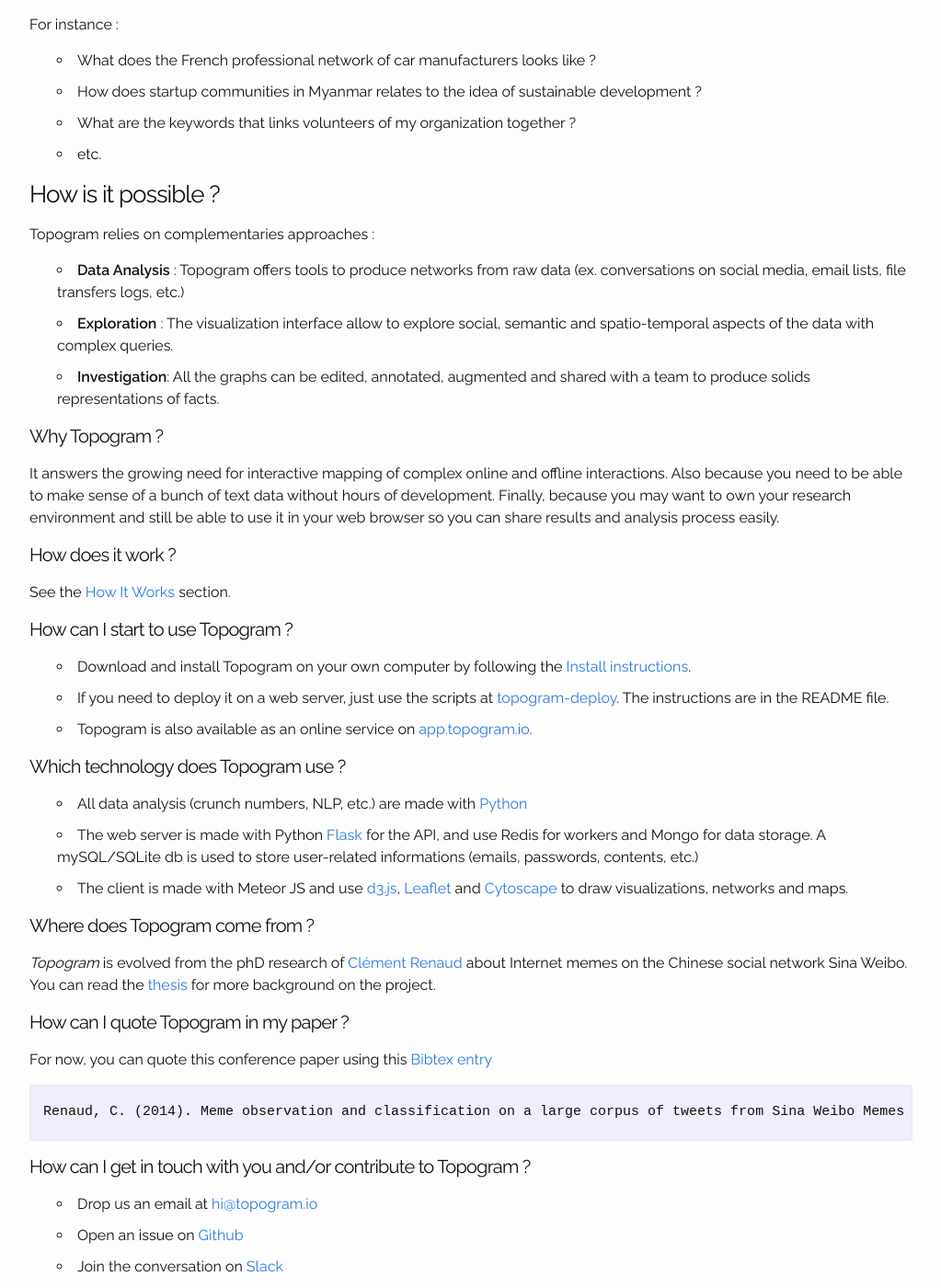
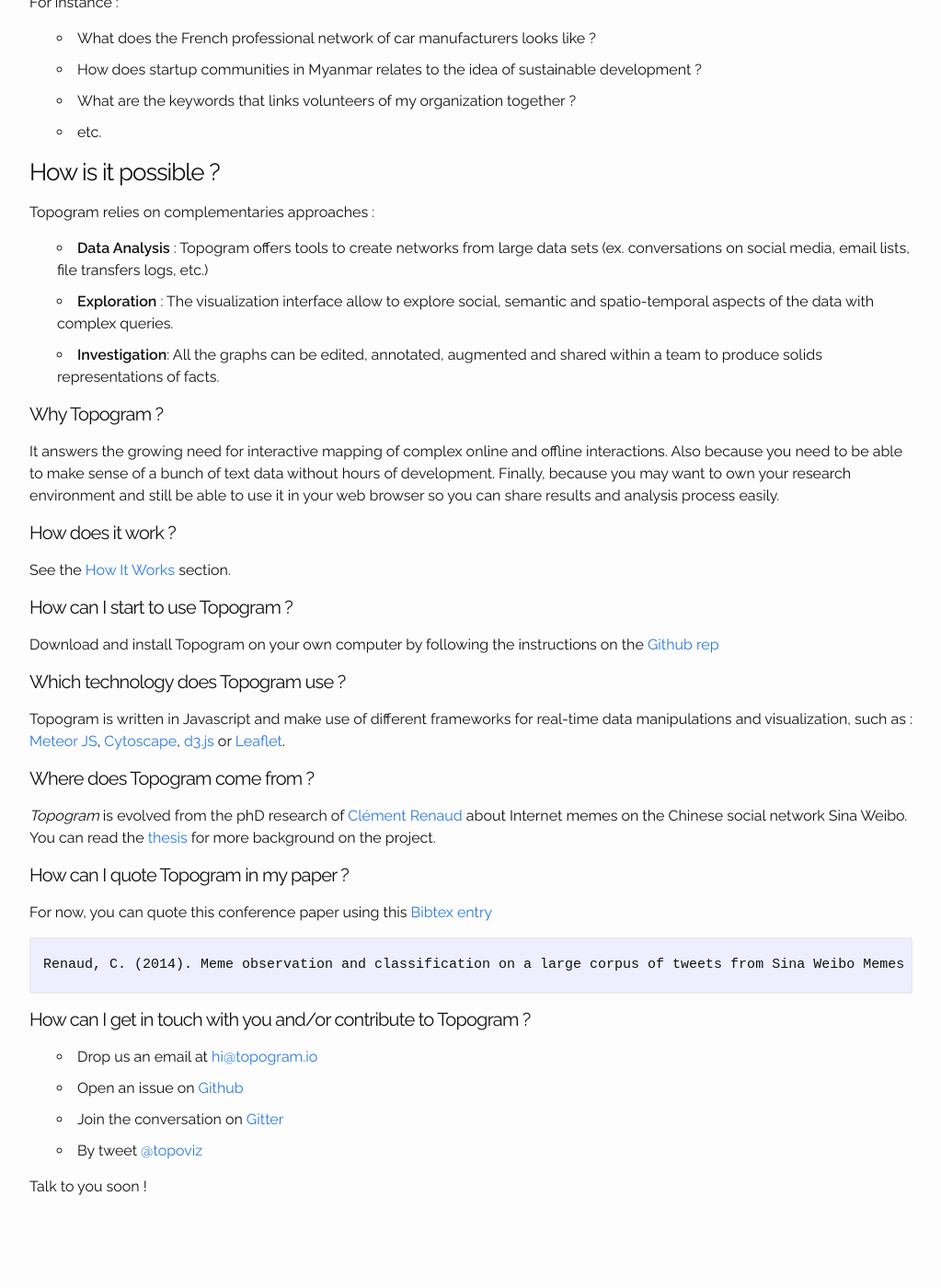
Before and after one commit to topogram/topogram.github.io, a Jekyll site: the page built from faq.md, in a window 1280 px wide and 1400 px high, scrolled down 405 px. Shown: the whole window at 92% size, without its empty margins (128-1151 px from the left). Built offline with Jekyll 4.4.1, drawn with Linux system fonts in a browser that asks for light colours; after the commit the page ends 1767 px from its top, so only the background shows below that; some of the changed text lies outside the part shown.

Commit message:
delete features fix #2 and fix #6

```diff
--- a/_includes/header.html
+++ b/_includes/header.html
@@ -17,12 +17,15 @@
 
 
         <a class="page-link" href="{{ "/HowItWorks" | prepend: site.baseurl }}">How It Works</a>
-        <a class="page-link" href="{{ "/install" | prepend: site.baseurl }}">Install</a>
+        <a class="page-link" href="{{ "/contribute" | prepend: site.baseurl }}">Contribute</a>
         <!-- <a class="page-link" href="{{ "/docs" | prepend: site.baseurl }}">Quick Start</a> -->
         <a class="page-link" href="{{ "/faq" | prepend: site.baseurl }}">FAQ</a>
         <a class="page-link" href="{{ "/about" | prepend: site.baseurl }}"> About</a>
 
-        <a href="https://github.com/topogram/topogram">
+        <a class="page-link" href="https://twitter.com/topoviz">
+          <span class="icon icon--twitter">{% include icon-twitter.svg %}</span></span>
+        </a>
+        <a class="page-link" href="https://github.com/topogram/topogram">
           <span class="icon icon--github">{% include icon-github.svg %}</span></span>
         </a>
 
--- a/_layouts/default.html
+++ b/_layouts/default.html
@@ -12,7 +12,5 @@
         {{ content }}
       </div>
     </div>
-
-    {% include footer.html %}
   </body>
 </html>
--- a/faq.md
+++ b/faq.md
@@ -5,7 +5,7 @@ title: FAQ
 *You will find here answers to commonly ask questions about Topogram*
 
 ### What is Topogram ?
-*Topogram* is a web-based and open-source toolkit to explore the way people and/or machines interact. Topogram provides ways to represent and explore their relationships as networks of activities.
+*Topogram* is a web-based and open-source toolkit to represent and explore networks and relationships.
 
 ### What is it used for ?
 
@@ -22,10 +22,9 @@ For instance :
 
 Topogram relies on complementaries approaches :
 
-* **Data Analysis** : Topogram offers tools to produce networks from raw data (ex. conversations on social media, email lists, file transfers logs, etc.)
+* **Data Analysis** : Topogram offers tools to create networks from large data sets (ex. conversations on social media, email lists, file transfers logs, etc.)
 * **Exploration** : The visualization interface allow to explore social, semantic and spatio-temporal aspects of the data with complex queries.
-* **Investigation**: All the graphs can be edited, annotated, augmented and shared with a team to produce solids representations of facts.
-
+* **Investigation**: All the graphs can be edited, annotated, augmented and shared within a team to produce solids representations of facts.
 
 #### Why Topogram ?
 
@@ -35,18 +34,13 @@ It answers the growing need for interactive mapping of complex online and offlin
 See the [How It Works](/HowItWorks) section.
 
 #### How can I start to use Topogram ?
-* Download and install Topogram on your own computer by following the [Install instructions](/install).
-* If you need to deploy it on a web server, just use the scripts at [topogram-deploy](https://github.com/topogram/topogram-deploy). The instructions are in the README file.
-* Topogram is also available as an online service on [app.topogram.io](https://app.topogram.io).
+Download and install Topogram on your own computer by following the instructions on the [Github rep](http://github.com/topogram/topogram)
 
 #### Which technology does Topogram use ?
-* All data analysis (crunch numbers, NLP, etc.) are made with [Python](http://python.org)
-* The web server is made with Python [Flask](http://flask.readthedocs.org) for the API, and use Redis for workers and Mongo for data storage. A mySQL/SQLite db is used to store user-related  informations (emails, passwords, contents, etc.)
-* The client is made with Meteor JS and use [d3.js](http://d3js.org), [Leaflet](http://leaflet.org) and [Cytoscape](http://js.cytoscape.org) to draw visualizations, networks and maps.
-
+Topogram is written in Javascript and make use of different frameworks for real-time data manipulations and visualization, such as : [Meteor JS](http://meteor.com), [Cytoscape](http://js.cytoscape.org), [d3.js](http://d3js.org) or [Leaflet](http://leaflet.org).
 
 #### Where does Topogram come from ?
-*Topogram* is evolved from the phD research of [Clément Renaud](http://clementrenaud.com) about Internet memes on the Chinese social network Sina Weibo. You can read the [thesis](clementrenaud.com/uploads/phD/thesis.pdf) for more background on the project.
+*Topogram* is evolved from the phD research of [Clément Renaud](http://clementrenaud.com) about Internet memes on the Chinese social network Sina Weibo. You can read the [thesis](http://clementrenaud.com/uploads/phD/thesis.pdf) for more background on the project.
 
 #### How can I quote Topogram in my paper ?
 For now, you can quote this conference paper using this [Bibtex entry](/uploads/topogram.bib)
@@ -57,7 +51,7 @@ For now, you can quote this conference paper using this [Bibtex entry](/uploads/
 
 * Drop us an email at [hi@topogram.io](mailto:hi@topogram.io)
 * Open an issue on [Github](http://topogram/topogram)
-* Join the conversation on [Slack](http://topogram.slack.com)
+* Join the conversation on [Gitter](http://gitter.com/topogram/topogram)
 * By tweet [@topoviz](http://topogram/topoviz)
 
 Talk to you soon !
--- a/index.html
+++ b/index.html
@@ -22,7 +22,6 @@ layout: default
   </figure>
 </section>
 
-{{> footer}}
 
 <script src=" {{ "/js/jquery.js" | prepend: site.baseurl }} " charset="utf-8"></script>
 <script src=" {{ "/js/jquery.prettyPhoto.js" | prepend: site.baseurl }} " charset="utf-8"></script>
```
